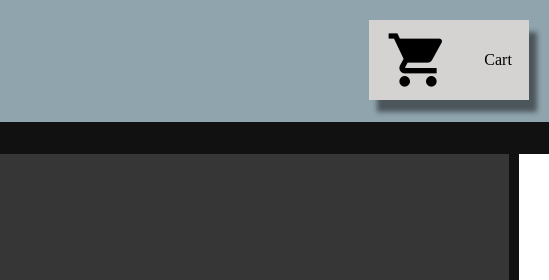
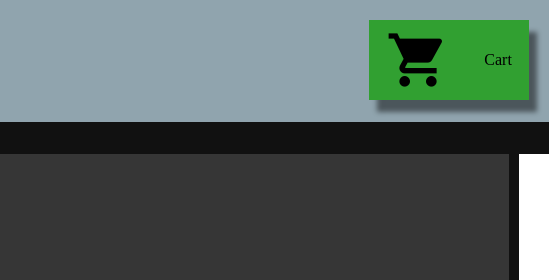
Before and after one commit to arexonetwo/arexonetwo.github.io, a plain HTML site: page index.html in a window 1280 px wide. Shown: the top 280 px of the page, 731-1280 px from the left. Drawn offline with Linux system fonts and the light colour scheme.

Commit message:
green cart button

```diff
--- a/index.html
+++ b/index.html
@@ -23,7 +23,7 @@
 
         <img src="img/smile.png"id="icon">
 
-        <div class="button" id="shoppingCart">
+        <div class="button green" id="shoppingCart">
             <i class="material-icons icon">shopping_cart</i>
             <p>Cart</p>
         </div>
--- a/style.css
+++ b/style.css
@@ -53,7 +53,18 @@ body {
 
 #shoppingCart {
     width: 10rem;
-    margin: 1.25rem
+    margin: 1.25rem;
+}
+
+.green {
+    background: rgb(49, 160, 49) !important;
+}
+.green:hover {
+    background: rgb(58, 230, 58) !important;
+}
+
+.green:active {
+    background: rgb(62, 124, 62) !important;
 }
 
 #shoppingCart i {
```
